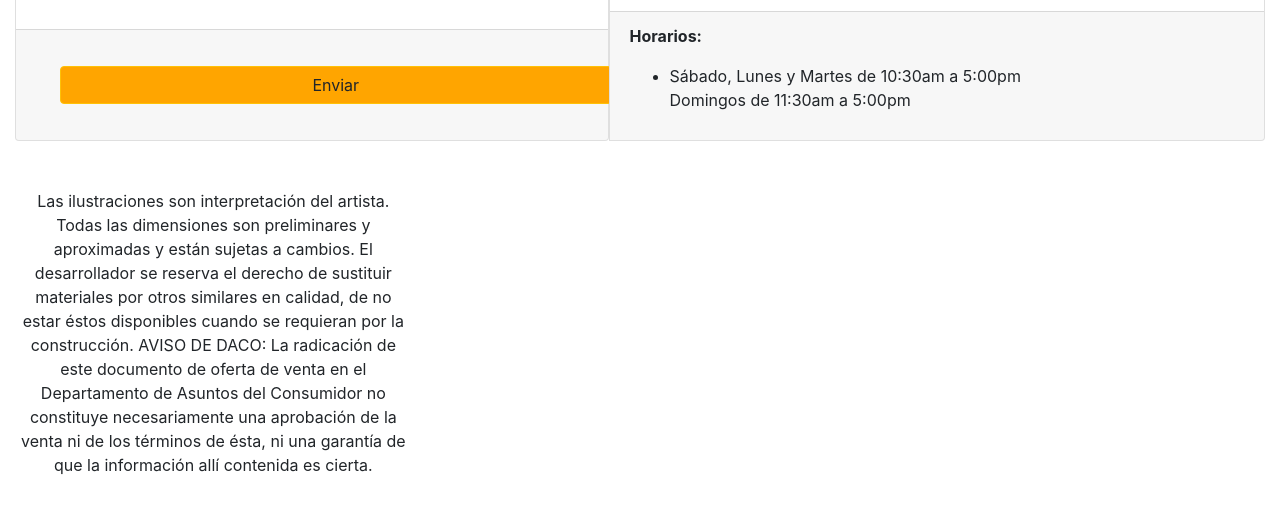
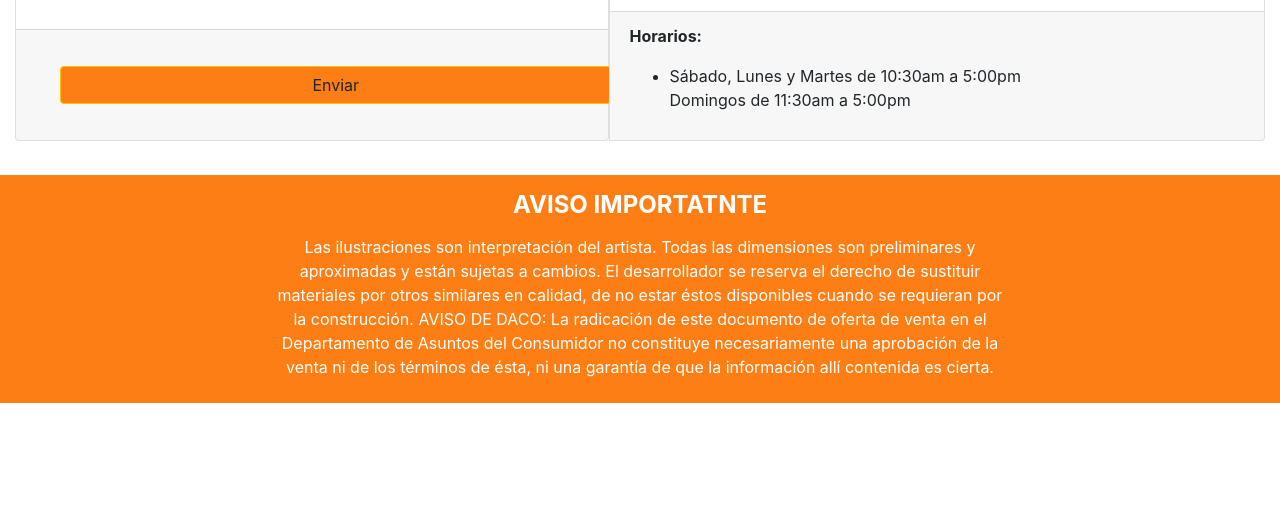
Before and after one commit to jibanez74/MiramelindaPR, a plain HTML site: page index.html in a window 1280 px wide. Shown: the part 2615-3124 px from the top of the page. After the commit the page ends 3018 px from the top, so only its background shows below. Drawn offline with nearby package versions, Linux system fonts and the light colour scheme.

Commit message:
now with footer

```diff
--- a/css/styles.css
+++ b/css/styles.css
@@ -8,12 +8,13 @@ body {
   margin: 0;
 }
 
+.btn-warning,
+.bg-warning {
+  background-color: #fd7e14 !important;
+}
+
 #brand {
   height: 3rem;
-}
-
-.btn-warning {
-  background-color: orange !important;
 }
 
 #welcome {
@@ -32,3 +33,7 @@ body {
   height: 100%;
   background-color: rgba(0, 0, 0, 0.4);
 }
+
+footer {
+  margin-top: 2.1rem;
+}
--- a/index.html
+++ b/index.html
@@ -244,13 +244,13 @@
       </section>
     </main>
 
-    <footer id="footer">
-      <div class="container-fluid">
-        <div class="row">
-          <div class="col-md-4 text-center p-3">
-            <h4></h4>
+    <footer class="bg-warning text-white">
+      <div class="container">
+        <div class="row justify-content-center">
+          <div class="col-md-8 text-center p-3">
+            <h4 class="mb-3 font-weight-bold">AVISO IMPORTATNTE</h4>
 
-            <p>
+            <p class="mb-2">
               Las ilustraciones son interpretación del artista. Todas las
               dimensiones son preliminares y aproximadas y están sujetas a
               cambios. El desarrollador se reserva el derecho de sustituir
```
